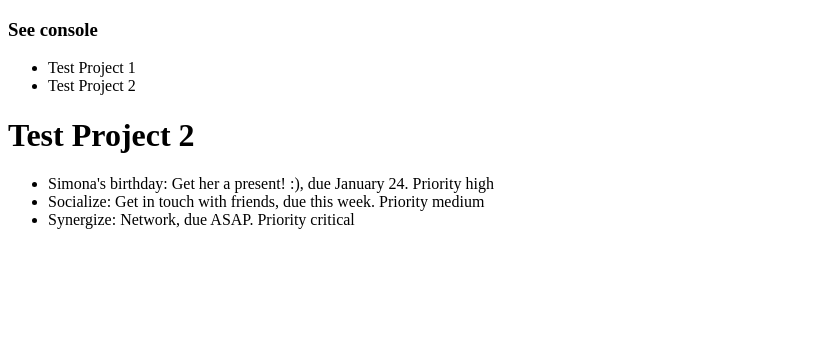
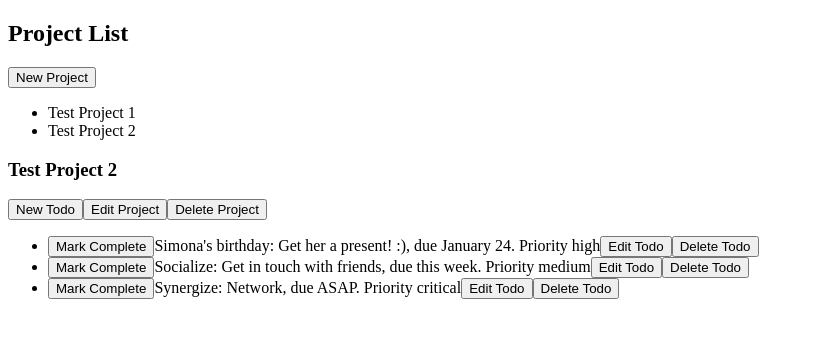
Before and after one commit to KaiVandivier/todo-list, a website: page dist/index.html in a window 1280 px wide. Shown: the whole page, without its empty margins (0-814 px from the left). Drawn offline with Linux system fonts and the light colour scheme.

Commit message:
Enable switching projects by clicking on list

```diff
--- a/src/dom-manager.js
+++ b/src/dom-manager.js
@@ -11,6 +11,7 @@ import {
   SET_UP_PAGE,
   RENDER_PROJECT_LIST,
   RENDER_PROJECT,
+  SWITCH_PROJECT,
 } from './event-types.js';
 
 const Display = (function() {
@@ -20,8 +21,19 @@ const Display = (function() {
   const projectListDiv = document.createElement('div');
   projectListDiv.id = 'project-list-div';
   root.appendChild(projectListDiv);
-
-  // Project List Ul
+  // Project List Header
+  const projectListHeader = document.createElement('h2');
+  projectListHeader.textContent = "Project List";
+  projectListDiv.appendChild(projectListHeader);
+  // New Project Button
+  const newProjectButton = document.createElement('button');
+  newProjectButton.textContent = "New Project";
+  newProjectButton.addEventListener('click', () => {
+    console.log('making new project');
+    // TODO: Open "new project" form
+  });
+  projectListDiv.appendChild(newProjectButton);
+  // Project List Ul (to be populated by "render ... " below)
   const projectListUl = document.createElement('ul');
   projectListUl.id = 'project-list-ul';
   projectListDiv.appendChild(projectListUl);
@@ -43,35 +55,109 @@ const Display = (function() {
     });
 
     // write a new one
-    projectList.forEach((project) => {
+    projectList.forEach((project, index) => {
       const projectLi = document.createElement('li');
       projectLi.textContent = project.title;
+      projectLi.setAttribute('data-index', index);
       projectListUl.appendChild(projectLi);
+      projectLi.addEventListener('click', (e) => {
+        console.log('switching to project:');
+        console.log(e.target);
+        PubSub.publish(SWITCH_PROJECT, e.target.getAttribute('data-index'));
+      })
     });
   };
 
   const renderProject = function(msg, project) {
-    // todo
     console.log(msg);
-    // clear project div
-    projectDiv.childNodes.forEach((child) => {
-      projectDiv.removeChild(child);
+
+    // // clear project div ...
+    while (projectDiv.firstChild) {
+      projectDiv.removeChild(projectDiv.firstChild);
+    };
+    // ... and write a new one
+
+    // title
+    const titleHeader = document.createElement('h3');
+    titleHeader.textContent = project.title;
+    projectDiv.appendChild(titleHeader);
+
+    // "new todo" button
+    const newTodoButton = document.createElement('button');
+    newTodoButton.textContent = "New Todo";
+    newTodoButton.addEventListener('click', () => {
+      console.log('creating new todo');
+      // TODO: open "new todo" form
     });
+    projectDiv.appendChild(newTodoButton);
 
-    // write a new one
-    const titleH2 = document.createElement('h1');
-    titleH2.textContent = project.title;
-    projectDiv.appendChild(titleH2);
+    // "edit project" button
+    const editProjectButton = document.createElement('button');
+    editProjectButton.textContent = "Edit Project";
+    editProjectButton.addEventListener('click', () => {
+      console.log('editing project');
+      // TODO: open "edit project" form (same as "new proj", kinda)
+    });
+    projectDiv.appendChild(editProjectButton);
 
+    // "delete project" button
+    const deleteProjectButton = document.createElement('button');
+    deleteProjectButton.textContent = "Delete Project";
+    deleteProjectButton.addEventListener('click', (e) => {
+      console.log('deleting project');
+      // TODO: Get project index
+      // Maybe e.target['data-index']
+      // TODO: PubSub.publish(DELETE_PROJECT, {index})
+    });
+    projectDiv.appendChild(deleteProjectButton);
+
+    // create a list to populate with todos
     const todoUl = document.createElement('ul');
     projectDiv.appendChild(todoUl);
+    // ... and populate the list
+    project.todoList.forEach((todo) => {
+      renderTodo(todoUl, todo);
+    });
+  };
 
-    project.todoList.forEach((todo) => {
-      const todoLi = document.createElement('li');
-      // TODO: flesh this out with buttons etc.
-      todoLi.textContent = `${todo.title}: ${todo.description}, ` +
-      `due ${todo.dueDate}. Priority ${todo.priority}`;
-      todoUl.appendChild(todoLi);
+  const renderTodo = function(todoUl, todo) {
+    const todoLi = document.createElement('li');
+    // todoLi.setAttribute('data-index', "indexOf(todo)");
+    todoUl.appendChild(todoLi);
+
+    // 'Mark complete' button
+    const completeButton = document.createElement('button');
+    completeButton.textContent = 'Mark Complete';
+    todoLi.appendChild(completeButton);
+    completeButton.addEventListener('click', () => {
+      console.log('boop! complete.'); // TODO
+    })
+
+    // TODO: Priority indicator
+    // const priorityButton = document.createElement('button');
+
+    // Todo info (TODO: Make into just title)
+    const textSpan = document.createElement('span');
+    textSpan.textContent = `${todo.title}: ${todo.description}, ` +
+    `due ${todo.dueDate}. Priority ${todo.priority}`;
+    todoLi.appendChild(textSpan);
+
+    // draw edit button (pencil icon)
+    const editButton = document.createElement('button');
+    editButton.textContent = 'Edit Todo';
+    todoLi.appendChild(editButton);
+    editButton.addEventListener('click', () => {
+      console.log('beep! editing todo.'); // TODO
+      // TODO: open edit dialog
+    })
+
+    // draw delete button (trash icon)
+    const deleteButton = document.createElement('button');
+    deleteButton.textContent = 'Delete Todo';
+    todoLi.appendChild(deleteButton);
+    deleteButton.addEventListener('click', () => {
+      console.log('boop! I\'m a delete button'); // TODO
+      // PubSub.publish(DELETE_TODO, {index?})
     });
   };
 
--- a/src/event-types.js
+++ b/src/event-types.js
@@ -13,6 +13,8 @@ const SET_UP_PAGE = 'set up page';
 const RENDER_PROJECT_LIST = 'render project list';
 const RENDER_PROJECT = 'render project';
 
+const SWITCH_PROJECT = 'switch project';
+
 export {
   PRINT_LIST,
   GET_ACTION,
@@ -25,4 +27,5 @@ export {
   SET_UP_PAGE,
   RENDER_PROJECT_LIST,
   RENDER_PROJECT,
+  SWITCH_PROJECT,
 };
--- a/src/index.js
+++ b/src/index.js
@@ -11,6 +11,7 @@ import {
   SET_UP_PAGE,
   RENDER_PROJECT_LIST,
   RENDER_PROJECT,
+  SWITCH_PROJECT,
 } from './event-types.js';
 import todo from './todo.js';
 import TodoIO from './todo-io.js';
@@ -102,6 +103,14 @@ const Application = (function() {
   let token4 = PubSub.subscribe(EDIT_PROJECT, editProject);
   let token5 = PubSub.subscribe(DELETE_PROJECT, deleteProject);
   /* End Project Logic */
+
+  const switchProject = function(msg, index) {
+    console.log(msg);
+    activeProject = projectList[index];
+    PubSub.publish(RENDER_PROJECT, activeProject);
+  }
+
+  PubSub.subscribe(SWITCH_PROJECT, switchProject);
 
   return {
     projectList, // for testing purposes
@@ -221,7 +230,7 @@ setTimeout(() => {
 
 // ----------- TESTING DOM MANAGER -------------
 // Working, using timeout at bottom -- huh
-// project objects
+// project objectsconsole
 const testProj1 = project('Test Project 1');
 console.log('testProj1:');
 console.log(testProj1);
```
Also changed, not shown: dist/index.html, dist/main.js.
